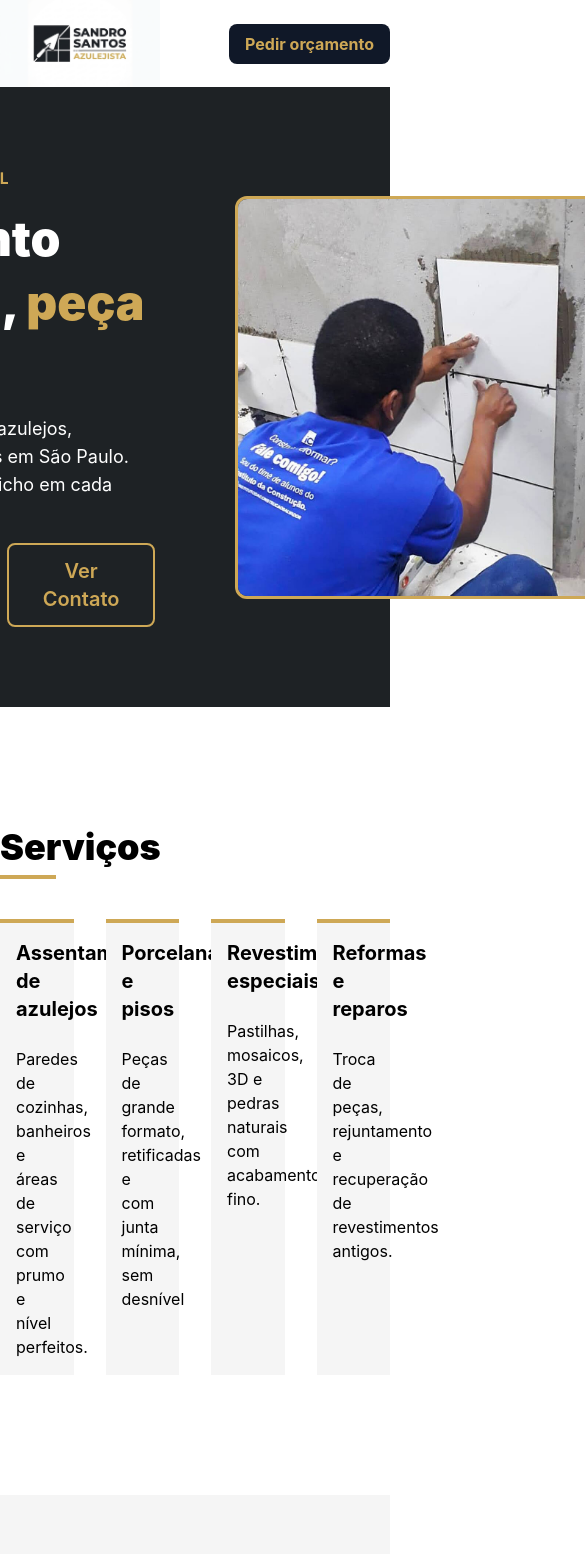
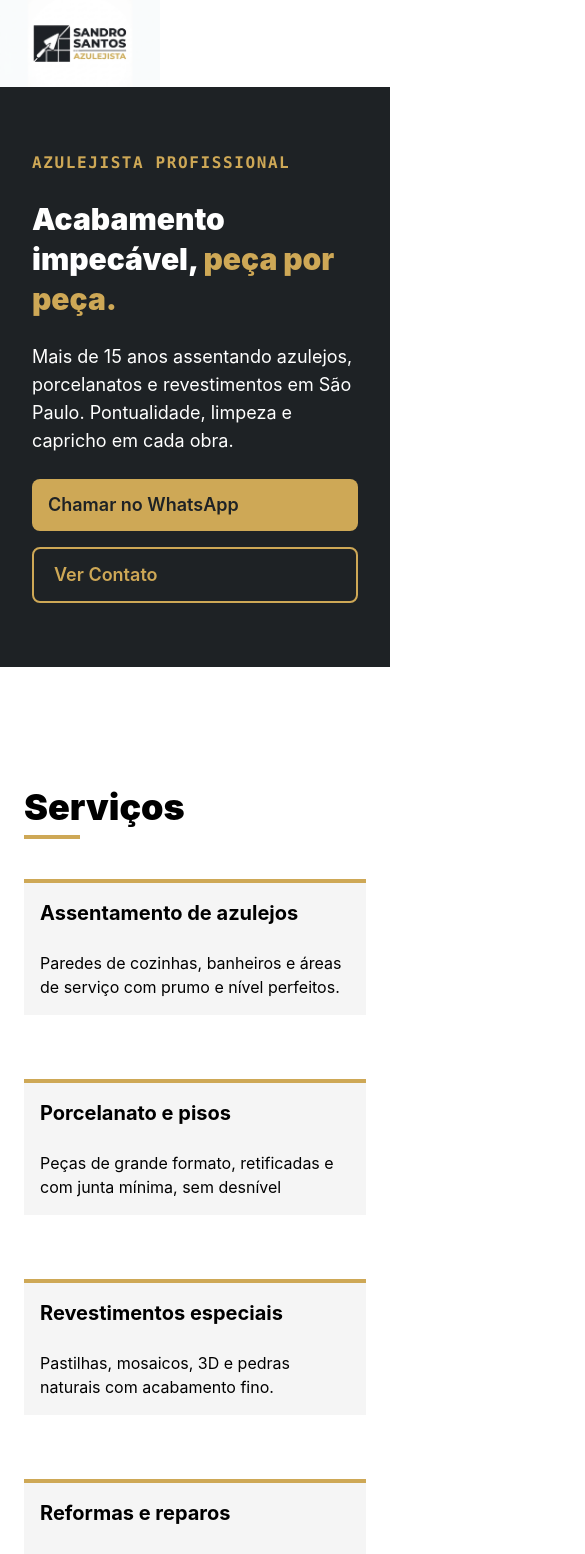
Before and after one commit to diogomaiadev28/sandrosantosazulejista, a Vue app: page / in a window 390 px wide. Shown: the top 1554 px of the page, 585 px wide, since content can reach past the window. Built offline with nearby package versions, Linux system fonts and the light colour scheme.

Commit message:
style: Finalização da responsividade.

```diff
--- a/src/components/CallMeSection.vue
+++ b/src/components/CallMeSection.vue
@@ -1,7 +1,7 @@
 <template>
-  <main class="bg-[#1e2225] py-20 px-16 w-full flex justify-center">
-    <div class="max-w-300 flex justify-between items-center space-x-20">
-      <div class="w-200 space-y-12 grow">
+  <section id="callme" class="bg-[#1e2225] py-20 px-8 micro:px-13 w-full flex justify-center">
+    <div class="max-w-300 w-full flex justify-between items-center md:space-x-7">
+      <div class="w-full space-y-12 grow">
         <div class="flex flex-col space-y-2">
           <h2 class="text-white text-4xl font-black">Fale comigo</h2>
           <div class="w-16 bg-gold-default h-1"></div>
@@ -26,11 +26,11 @@
         </div>
         <WhatsappButton>Solicitar orçamento grátis</WhatsappButton>
       </div>
-      <figure>
-        <img class="w-200 border-gold-default border-3 rounded-xl" src="/src/img/example1.jpg" alt="">
+      <figure class="sm:block hidden">
+        <img class="w-100 md:w-160 xl:w-200 border-gold-default border-3 rounded-xl" src="/src/img/example1.jpg" alt="">
       </figure>
     </div>
-  </main>
+  </section>
 </template>
 
 <script setup>
--- a/src/components/JobsSection.vue
+++ b/src/components/JobsSection.vue
@@ -1,8 +1,8 @@
 <template>
-  <section class="bg-neutral-100 py-30 flex justify-center">
+  <section class="micro:px-18 px-6 bg-neutral-100 py-30 flex justify-center">
     <div class="max-w-300 w-full flex-col space-y-10">
       <SectionsTitle>Trabalhos realizados</SectionsTitle>
-      <div class="grid grid-cols-3 gap-8">
+      <div class="grid grid-cols-1 sm:grid-cols-2 lg:grid-cols-3 gap-8">
         <figure>
           <img class="block w-full h-70 object-cover border-neutral-900 border-3 rounded-lg" src="/src/img/example1.jpg" alt="">
         </figure>
--- a/src/components/MainHeader.vue
+++ b/src/components/MainHeader.vue
@@ -1,14 +1,17 @@
 <template>
   <header class="flex justify-center">
-    <div class="flex justify-between items-center max-w-300 w-full">
+    <div class="flex justify-between items-center sm:max-w-140 md:max-w-180 lg:max-w-240 xl:max-w-300 w-full">
       <figure>
         <img class="w-40 bg-white" src="/src/img/logo.png" alt="">
       </figure>
-      <button class="px-4 py-2 rounded-lg font-bold bg-gray-900 text-gold-default h-fit">Pedir orçamento</button>
+      <a :href="whatsappUrl" target="_blank" class="hidden sm:block px-4 py-2 rounded-lg font-bold bg-gray-900 text-gold-default h-fit">Pedir orçamento</a>
     </div>
   </header>
 </template>
 
 <script setup>
+const telefone = '5511995076579'
+const mensagem = 'Olá! Gostaria de solicitar um orçamento.'
 
+const whatsappUrl = `https://wa.me/${telefone}?text=${encodeURIComponent(mensagem)}`
 </script>
--- a/src/components/MainSection.vue
+++ b/src/components/MainSection.vue
@@ -1,17 +1,17 @@
 <template>
-  <main class="bg-[#1e2225] py-20 px-16 w-full flex justify-center">
-    <div class="max-w-300 flex justify-between items-center space-x-20">
-      <div class="w-200 space-y-4 grow">
+  <main class="bg-[#1e2225] py-16 sm:py-20 px-8 micro:px-16 w-full flex justify-center">
+    <div class="max-w-300 flex-col lg:flex-row flex justify-between items-center space-x-0 lg:space-x-20 md:space-y-20 lg:space-y-0">
+      <div class="sm:w-140 md:w-160 lg:w-200 space-y-6 grow">
         <h5 class="text-gold-default tracking-widest font-bold font-mono">AZULEJISTA PROFISSIONAL</h5>
-        <h1 class="text-5xl font-black text-white leading-16">Acabamento impecável, <span class="text-gold-default">peça por peça.</span></h1>
+        <h1 class="text-3xl sm:text-4xl md:text-5xl font-black text-white leading-10 sm:leading-12 md:leading-16">Acabamento impecável, <span class="text-gold-default">peça por peça.</span></h1>
         <p class="text-white text-lg">Mais de 15 anos assentando azulejos, porcelanatos e revestimentos em São Paulo. Pontualidade, limpeza e capricho em cada obra.</p>
-        <div class="flex space-x-4">
+        <div class="flex sm:flex-row flex-col space-y-4 sm:space-y-0 sm:space-x-4">
           <WhatsappButton>Chamar no WhatsApp</WhatsappButton>
-          <button class="bg-[#1e2225] border-2 border-gold-default text-gold-default text-xl font-semibold rounded-lg px-5 py-3">Ver Contato</button>
+          <a href="#callme" class="bg-[#1e2225] border-2 border-gold-default text-gold-default text-lg micro:text-xl font-semibold rounded-lg px-5 py-3">Ver Contato</a>
         </div>
       </div>
-      <figure>
-        <img class="w-200 border-gold-default border-3 rounded-xl" src="/src/img/example1.jpg" alt="">
+      <figure class="md:block hidden">
+        <img class="w-140 xl:w-200 border-gold-default border-3 rounded-xl" src="/src/img/example1.jpg" alt="">
       </figure>
     </div>
   </main>
--- a/src/components/ServicesCard.vue
+++ b/src/components/ServicesCard.vue
@@ -1,5 +1,5 @@
 <template>
-  <div class="bg-neutral-100 border-t-4 border-gold-default p-4 grow space-y-6">
+  <div class="bg-neutral-100 border-t-4 border-gold-default place-self-center w-full h-full p-4 lg:w-100 xl:w-68 space-y-6">
     <h4 class="font-bold text-xl"><slot name="title"></slot></h4>
     <p><slot name="description"></slot></p>
   </div>
--- a/src/components/ServicesSection.vue
+++ b/src/components/ServicesSection.vue
@@ -1,8 +1,8 @@
 <template>
-  <section class="py-30 flex justify-center">
+  <section class="px-6 micro:px-18 py-30 flex justify-center">
     <div class="max-w-300 w-full flex-col space-y-10">
       <SectionsTitle>Serviços</SectionsTitle>
-      <div class="grid grid-cols-4 gap-8">
+      <div class="grid grid-cols-1 md:grid-cols-2 xl:grid-cols-4  gap-16 xl:gap-8">
         <ServicesCard>
           <template #title>Assentamento de azulejos</template>
           <template #description>Paredes de cozinhas, banheiros e áreas de serviço com prumo e nível perfeitos.</template>
--- a/src/components/WhatsappButton.vue
+++ b/src/components/WhatsappButton.vue
@@ -1,7 +1,10 @@
 <template>
-  <button class="bg-gold-default rounded-lg text-xl font-semibold text-[#1e2225] px-6 py-3"><slot></slot></button>
+  <a :href="whatsappUrl" target="_blank" class="bg-gold-default rounded-lg micro:text-xl text-lg font-semibold text-[#1e2225] px-4 py-3"><slot></slot></a>
 </template>
 
 <script setup>
+const telefone = '5511995076579'
+const mensagem = 'Olá! Gostaria de solicitar um orçamento.'
 
+const whatsappUrl = `https://wa.me/${telefone}?text=${encodeURIComponent(mensagem)}`
 </script>
--- a/src/css/style.css
+++ b/src/css/style.css
@@ -2,4 +2,5 @@
 
 @theme {
   --color-gold-default: #cea856;
+  --breakpoint-micro: 25rem;
 }
```
